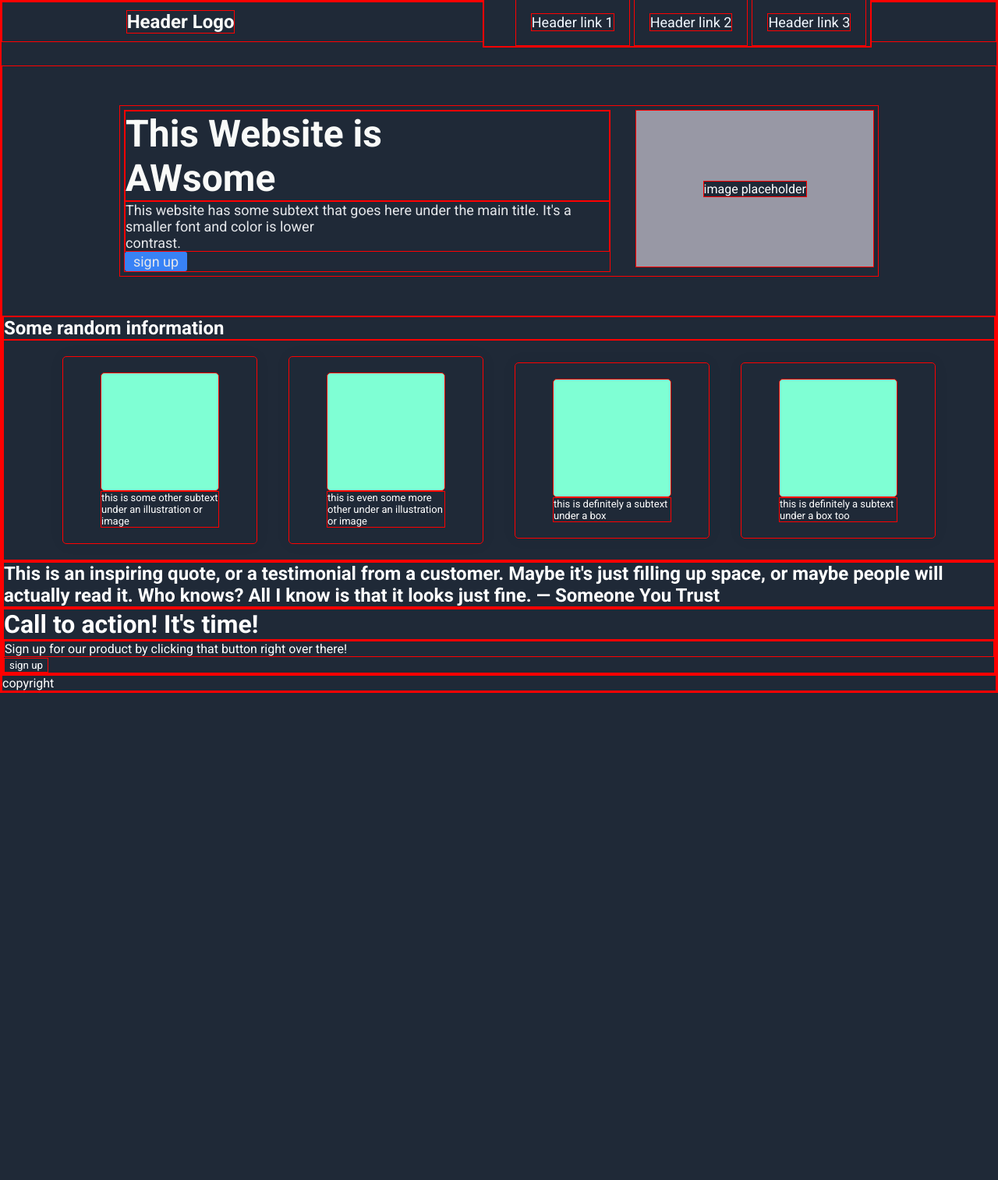
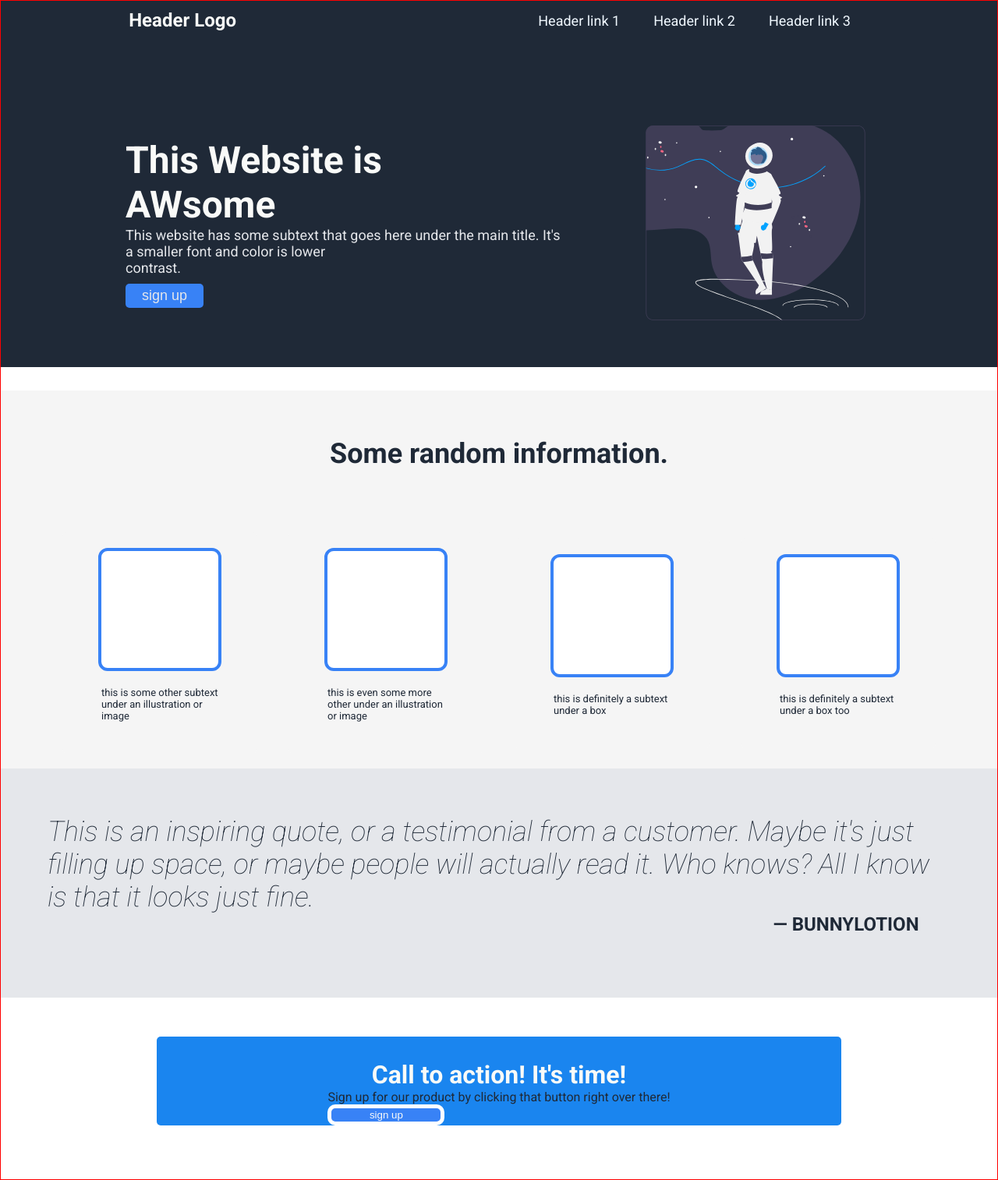
Before and after one commit to N00R95/portfolio-template, a plain HTML site: page index.html in a window 1280 px wide. Shown: the whole page at 78% size. Before the commit the page ends 889 px from the top, so only its background shows below. Drawn offline with Linux system fonts and the light colour scheme.

Commit message:
second commit

```diff
--- a/index.html
+++ b/index.html
@@ -32,11 +32,11 @@
 
         <button class="hero-item" id="hero-btn">sign up</button>
     </div>
-        <div class="img-placeholder"><p>image placeholder</p></div>
+        <div class="img-placeholder"><img src="images/p1.svg" alt="some image" width="500" height="250"></div>
       </div>
       <div class="info">
         <!-- some boxes -->
-        <h2 class="info-header">Some random information</h2>
+        <h2 id="info-header">Some random information.</h2>
         <div class="info-container">
           <div class="info-box">
             <div class="idk"></div>
@@ -61,20 +61,23 @@
         </div>
       </div>
       <!-- inspiring quote -->
-      <div class="inspiring">
-        <h2 class="inspiring-header">
+      <div class="quote">
+        <p class="quote-p">
           This is an inspiring quote, or a testimonial from a customer. Maybe
           it's just filling up space, or maybe people will actually read it. Who
-          knows? All I know is that it looks just fine. — Someone You Trust
-        </h2>
+          knows? All I know is that it looks just fine.
+        </p>
+        <b> — BUNNYLOTION</b>
       </div>
-      <div class="signup">
-        <h1>Call to action! It's time!</h1>
-        <div>
+      <div class="signup-container">
+        <h1 class="action">Call to action! It's time!</h1>
+        <div class="signup">
+        <div class="sig-p">
           <p>
             Sign up for our product by clicking that button right over there!
           </p>
           <button id="signup-btn">sign up</button>
+        </div>
         </div>
       </div>
     </main>
--- a/style.css
+++ b/style.css
@@ -1,127 +1,199 @@
-*{
+body {
   border: 1px solid red;
   margin: 0 auto;
-    background-color: #1f2937;
+
   color: white;
 
-    font-family: 'Roboto', sans-serif;
+  font-family: "Roboto", sans-serif;
 }
-.header{
+*{
+    margin: 0 auto;
+}
+
+.header {
   display: flex;
   justify-items: center;
   align-items: center;
   height: 50px;
   background-color: #1f2937;
   margin-right: 0;
-   color:whitesmoke ;
-   margin-bottom: 30px;
+  color: whitesmoke;
+  padding-bottom: 50px;
+  outline-color: #1f2937;
+}
+#header-logo {
+  font-size: 24px;
+  color: #f9faf8;
+  outline-color: #1f2937;
 
 }
-#header-logo{
-    font-size: 24px;
-    color: #f9faf8;
-}
 
-.nav-list{
+.nav-list {
   flex-direction: row;
   display: flex;
   justify-content: flex-end;
   align-self: center;
   margin-right: 0;
   font-size: 18px;
+  outline-color: #1f2937;
 }
-.nav-item{
+.nav-item {
   list-style: none;
   padding: 19px;
   margin-right: 5px;
-    color:#e5e7eb;
-     font-size:18px;
+  color: #e5e7eb;
+  font-size: 18px;
+  outline-color: #1f2937;
 
 }
-a{
+a {
   color: aliceblue;
-    text-decoration:none;
+  text-decoration: none;
+
 }
-.hero{
+.hero {
   display: flex;
   flex: 1;
   margin-bottom: 30px;
-    padding: 5px;
+  padding: 60px;
   justify-content: space-around;
-  gap: 2rem;
-  margin: 50px 150px 50px 150px;
+  align-items: center;
+
   background-color: #1f2937;
-  color:whitesmoke ;
-
-
+  color: whitesmoke;
+  outline-color: #1f2937;
 }
 
-.img-placeholder{
+.img-placeholder {
   display: flex;
-    width: 400px;
-    height: 200px;
-
-    background-color: rgb(152, 152, 165);
-    align-items: center;
-
-color: beige;
+align-self: flex-end;
+border-radius: 0px;
 }
-.hero-item{
-color:#e5e7eb;
+img{
+    width: 500px;
+    height: 250px;
+    border-radius: 0%;
+}
+.hero-item {
+  color: #e5e7eb;
   font-size: 18px;
-
+  margin-left: 100px;
 }
-#hero-btn{
-   border-radius: 3px;
-   background-color:#3882f6;
+#hero-btn {
+  border-radius: 5px;
+  background-color: #3882f6;
   border: #3882f6;
-   width: 80px;
-   padding: 2px;
+  width: 100px;
+  padding: 5px;
   font-size: 18px;
-
+  margin-top: 10PX;
 }
-h1.hero-header{
+h1.hero-header {
   display: flex;
   align-self: flex-start;
   margin-left: 0%;
   flex-wrap: nowrap;
   font-size: 48px;
   color: #f9faf8;
+  margin-left: 100px;
 }
-.info{
-
-
-
+.info {
+  background-color: whitesmoke;
 }
 
-.info-container{
+.info-container {
   display: flex;
   justify-content: center;
   align-items: center;
-
-
+  background-color: whitesmoke;
 }
-.info-box{
-    width:250px;
-
+.info-box {
+  width: 250px;
 
   margin: 20px;
-    box-shadow: 0px 0px 20px rgb(0,0,0,0.05);
+
   box-sizing: border-box;
   padding: 20px;
   border-radius: 5px;
+  background-color: whitesmoke;
+}
+.idk {
+  height: 150px;
+  width: 150px;
+  background-color: rgb(255, 255, 255);
+  border-radius: 12px;
+  border: solid 4px #3882f6;
+}
+.info-text {
+  width: 150px;
+  font-size: small;
+  background-color: whitesmoke;
+  color: #1f2937;
+  margin: 20px auto;
+}
 
+#info-header {
+  text-align: center;
+  background-color: whitesmoke;
+  font-size: 36px;
+  color: #1f2937;
+
+  padding: 60px;
+}
+.quote {
+    display: flex;
+    flex-direction: column;
+    background-color: #E5E7EB;
+
+  padding: 60px;
+}
+
+.quote p {
+    font-size: 36px;
+    color: #1F2937;
+    font-style: italic;
+    font-weight: lighter;
+    font-family: 'Roboto', arial;
+}
+
+.quote b {
+    padding-bottom: 20px;
+    padding-right: 10px;
+    padding-left: 900px;
+    font-family: 'Roboto', arial;
+    text-align: right;
+    color: #1F2937;
+    font-size: 24px;
+}
+.signup-container{
+    display: flex;
+    flex-direction: column;
+    border-radius: 5px;
+    align-items: center;
+    border-radius: 5px;
+    border-color: none;
+    justify-content: flex-start;
+    background-color: #1a85ef;
+    color: #1F2937;
+    margin: 50px 200px;
+    flex-wrap: wrap;
 
 }
-.idk{
-    height: 150px;
-    width: 150px;
-    background-color: aquamarine;
-    border-radius: 5px;
+.sig-p{
+order:2
 
 }
-.info-text{
-    width:150px ;
-    font-size: small;
+.action{
+color: #f9faf8;
+align-self: flex-start;
+padding-top: 30px;
 
 }
+#signup-btn{
+align-self: center;
+width: 150px;
+border: 5px solid rgb(255, 255, 255);
+border-radius: 10px;
+background-color: #3882f6;
+color: #f9faf8;
+}
```
Also changed, not shown: images/p1.svg (added). Lines whose indentation alone changed are shown as unchanged.
